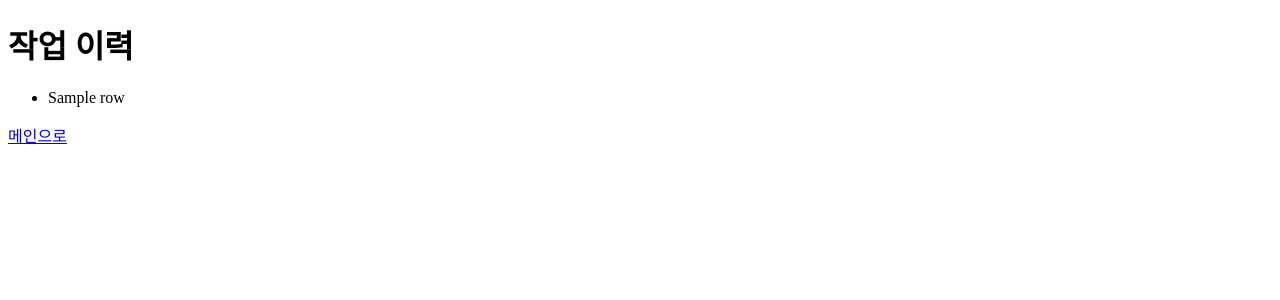
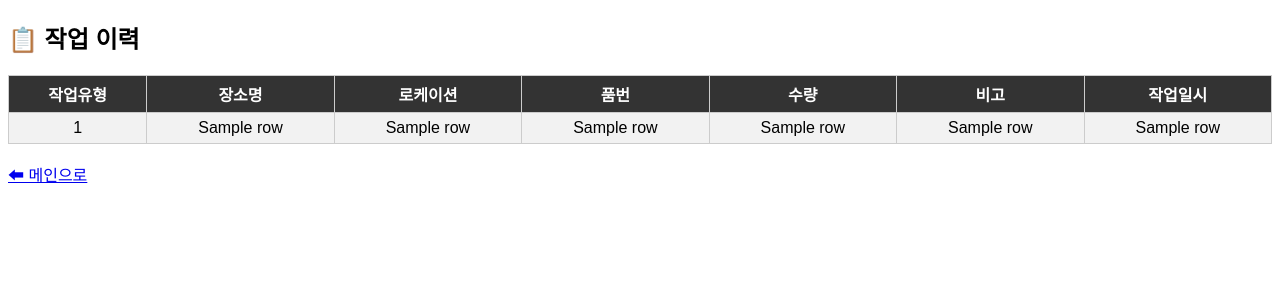
Before and after one commit to dlahtp44-prog/pars-wms-api, a FastAPI app: template app/templates/history.html in a window 1280 px wide. Shown: the top 300 px of the page. Run offline with FastAPI, Linux system fonts and the light colour scheme; the template is opened without the code that fills it: most values are stand-ins (such as "Sample title", 1, 10 or a date in 2020).

Commit message:
Update history.html

```diff
--- a/app/templates/history.html
+++ b/app/templates/history.html
@@ -3,20 +3,56 @@
 <head>
     <meta charset="UTF-8">
     <title>작업 이력</title>
+    <style>
+        body { font-family: Arial, sans-serif; }
+        table { border-collapse: collapse; width: 100%; }
+        th, td {
+            border: 1px solid #ccc;
+            padding: 6px;
+            text-align: center;
+        }
+        th {
+            background-color: #333;
+            color: #fff;
+        }
+        tr:nth-child(even) {
+            background-color: #f2f2f2;
+        }
+    </style>
 </head>
 <body>
-    <h1>작업 이력</h1>
+
+<h2>📋 작업 이력</h2>
 
 {% if rows %}
-        <ul>
+<table>
+    <tr>
+        <th>작업유형</th>
+        <th>장소명</th>
+        <th>로케이션</th>
+        <th>품번</th>
+        <th>수량</th>
+        <th>비고</th>
+        <th>작업일시</th>
+    </tr>
     {% for r in rows %}
-            <li>{{ r }}</li>
+    <tr>
+        <td>{{ r[0] }}</td>
+        <td>{{ r[1] }}</td>
+        <td>{{ r[2] }}</td>
+        <td>{{ r[3] }}</td>
+        <td>{{ r[4] }}</td>
+        <td>{{ r[5] }}</td>
+        <td>{{ r[6] }}</td>
+    </tr>
     {% endfor %}
-        </ul>
+</table>
 {% else %}
 <p>작업 이력이 없습니다.</p>
 {% endif %}
 
-    <a href="/">메인으로</a>
+<br>
+<a href="/">⬅ 메인으로</a>
+
 </body>
 </html>
```
Lines whose indentation alone changed are shown as unchanged.
